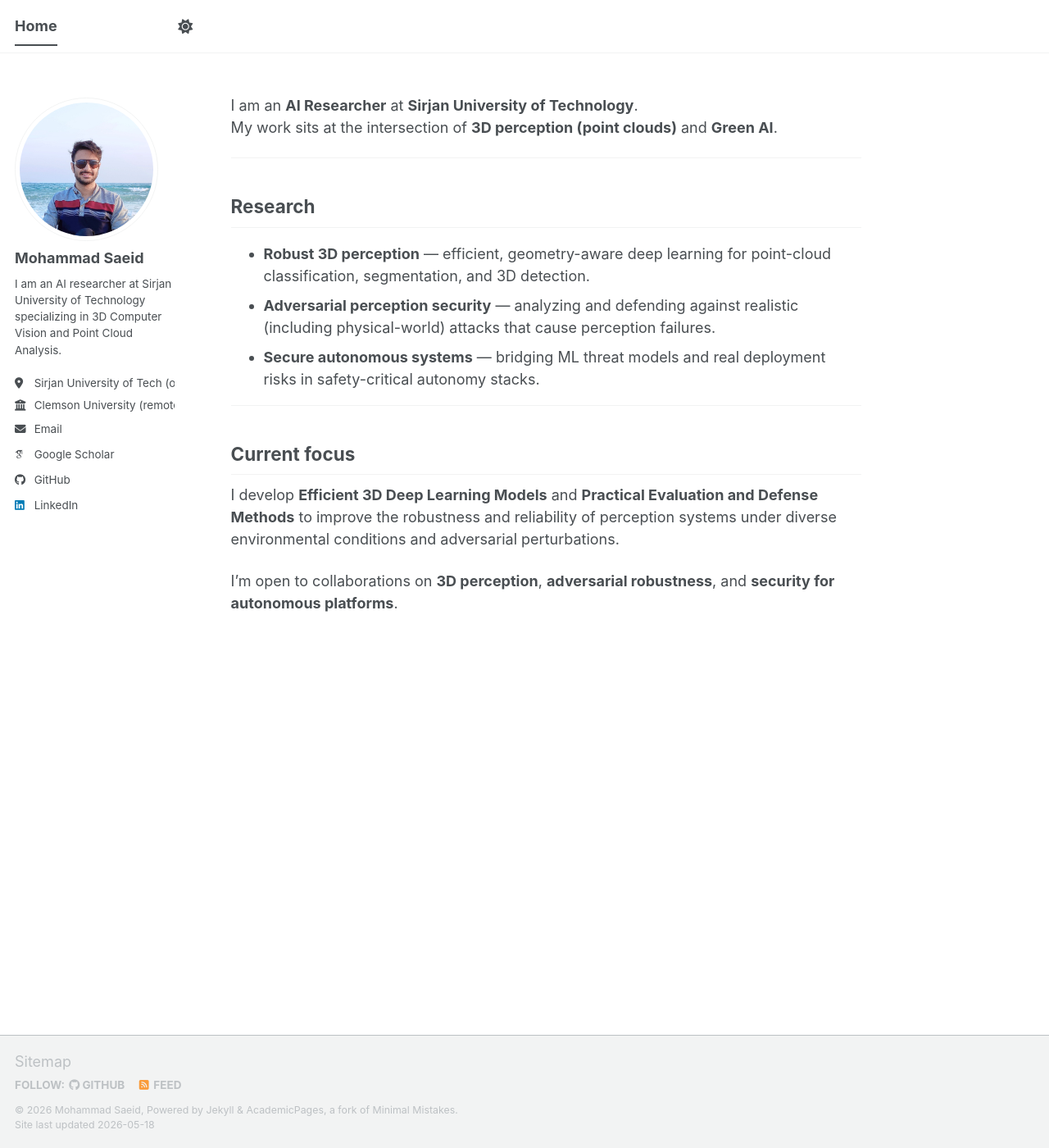
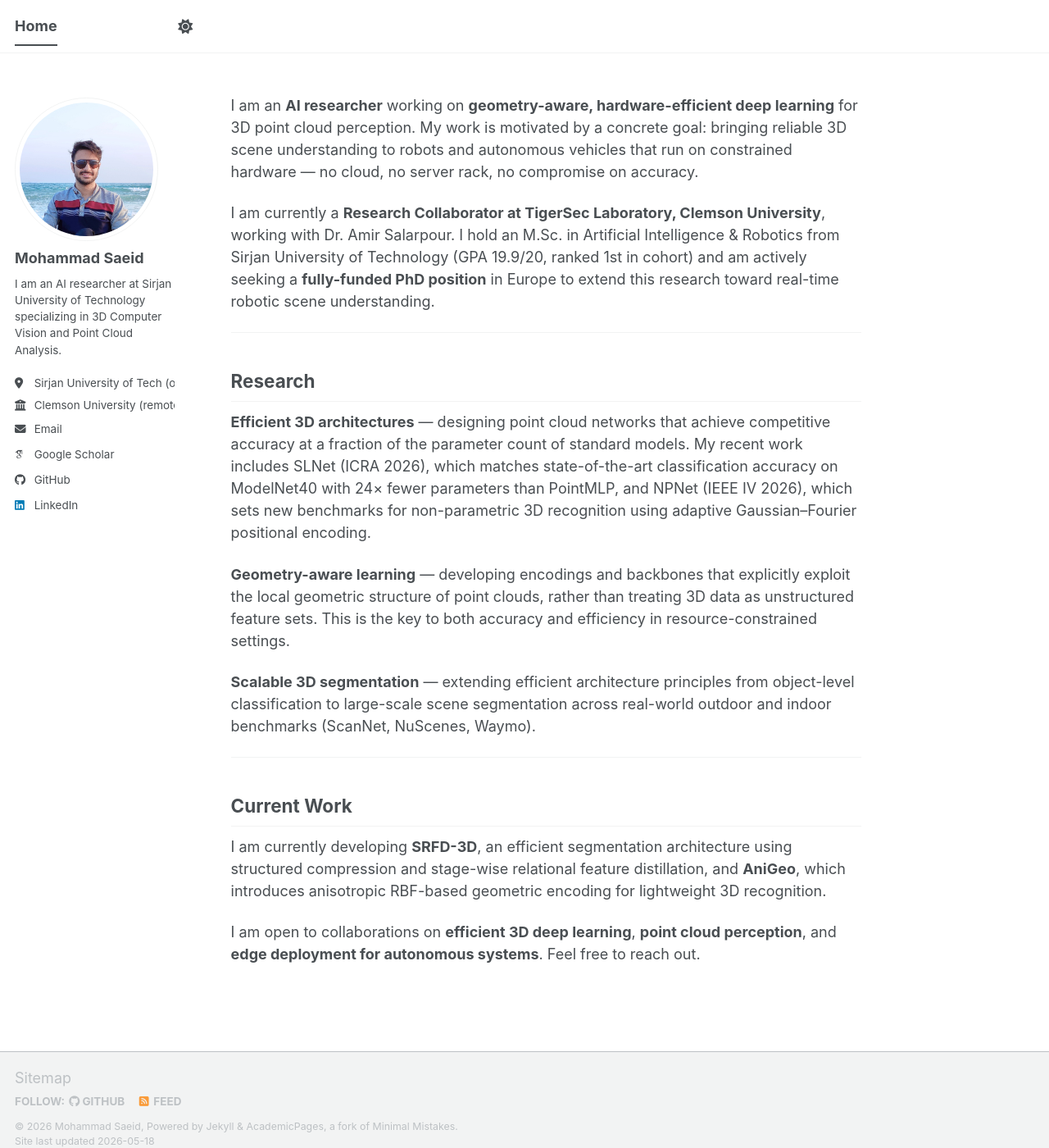
Before and after one commit to m-saeid/m-saeid.github.io, a Jekyll site: the page built from _pages/about.md, in a window 1280 px wide and 1400 px high. Shown: the whole window at 82% size. Built offline with Jekyll 4.4.1, drawn with Linux system fonts in a browser that asks for light colours; some web fonts are replaced; a script bundle is joined from its source files by our own code; library files that are not in the unit come from our copies.

Commit message:
Update about.md

```diff
--- a/_pages/about.md
+++ b/_pages/about.md
@@ -8,21 +8,47 @@ redirect_from:
   - /about.html
 ---
 
-I am an **AI Researcher** at **Sirjan University of Technology**.
-My work sits at the intersection of **3D perception (point clouds)** and **Green AI**.
+I am an **AI researcher** working on **geometry-aware, hardware-efficient deep
+learning** for 3D point cloud perception. My work is motivated by a concrete
+goal: bringing reliable 3D scene understanding to robots and autonomous vehicles
+that run on constrained hardware — no cloud, no server rack, no compromise on
+accuracy.
+
+I am currently a **Research Collaborator at TigerSec Laboratory, Clemson
+University**, working with Dr. Amir Salarpour. I hold an M.Sc. in Artificial
+Intelligence & Robotics from Sirjan University of Technology (GPA 19.9/20,
+ranked 1st in cohort) and am actively seeking a **fully-funded PhD position**
+in Europe to extend this research toward real-time robotic scene understanding.
 
 ---
 
 ## Research
 
-- **Robust 3D perception** — efficient, geometry-aware deep learning for point-cloud classification, segmentation, and 3D detection.
-- **Adversarial perception security** — analyzing and defending against realistic (including physical-world) attacks that cause perception failures.
-- **Secure autonomous systems** — bridging ML threat models and real deployment risks in safety-critical autonomy stacks.
+**Efficient 3D architectures** — designing point cloud networks that achieve
+competitive accuracy at a fraction of the parameter count of standard models.
+My recent work includes SLNet (ICRA 2026), which matches state-of-the-art
+classification accuracy on ModelNet40 with 24× fewer parameters than PointMLP,
+and NPNet (IEEE IV 2026), which sets new benchmarks for non-parametric 3D
+recognition using adaptive Gaussian–Fourier positional encoding.
+
+**Geometry-aware learning** — developing encodings and backbones that
+explicitly exploit the local geometric structure of point clouds, rather than
+treating 3D data as unstructured feature sets. This is the key to both
+accuracy and efficiency in resource-constrained settings.
+
+**Scalable 3D segmentation** — extending efficient architecture principles
+from object-level classification to large-scale scene segmentation across
+real-world outdoor and indoor benchmarks (ScanNet, NuScenes, Waymo).
 
 ---
 
-## Current focus
+## Current Work
 
-I develop **Efficient 3D Deep Learning Models** and **Practical Evaluation and Defense Methods** to improve the robustness and reliability of perception systems under diverse environmental conditions and adversarial perturbations.
+I am currently developing **SRFD-3D**, an efficient segmentation architecture
+using structured compression and stage-wise relational feature distillation,
+and **AniGeo**, which introduces anisotropic RBF-based geometric encoding for
+lightweight 3D recognition.
 
-I’m open to collaborations on **3D perception**, **adversarial robustness**, and **security for autonomous platforms**.
+I am open to collaborations on **efficient 3D deep learning**, **point cloud
+perception**, and **edge deployment for autonomous systems**. Feel free to
+reach out.
```
